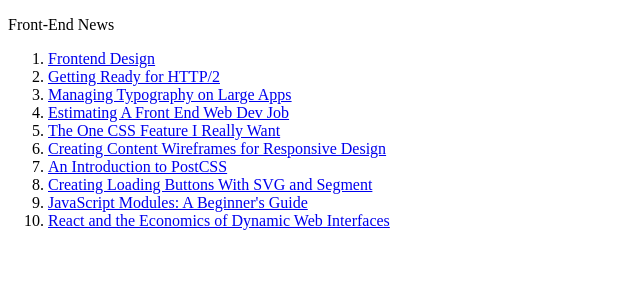
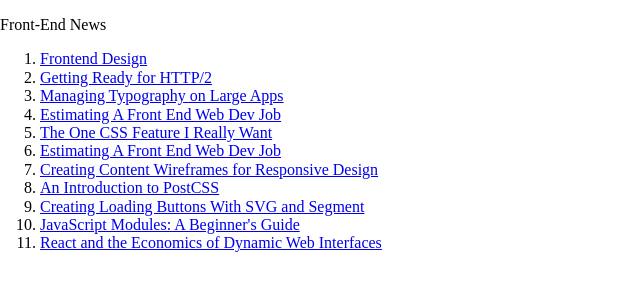
Before and after one commit to pjack484/Front-End-News-Screencast, a plain HTML site: page index.html in a window 1280 px wide. Shown: the whole page, without its empty margins (0-640 px from the left). Drawn offline with Linux system fonts and the light colour scheme.

Commit message:
add base CSS and color reference

```diff
--- a/index.html
+++ b/index.html
@@ -3,6 +3,7 @@
 <head>
 	<title>Front-End News</title>
 	<meta charset='utf-8' />
+	<link rel="stylesheet" type="text/css" href="normalize.css">
 </head>
 <body>
 	<header>
@@ -26,6 +27,9 @@
 		  <a href="#">The One CSS Feature I Really Want</a>
 		 </li>
 		 <li>
+		  <a href="#">Estimating A Front End Web Dev Job</a>
+		 </li>
+		 <li>
 		  <a href="#">Creating Content Wireframes for Responsive Design</a>
 		 </li>
 		 <li>
```
Also changed, not shown: 1 other file.
